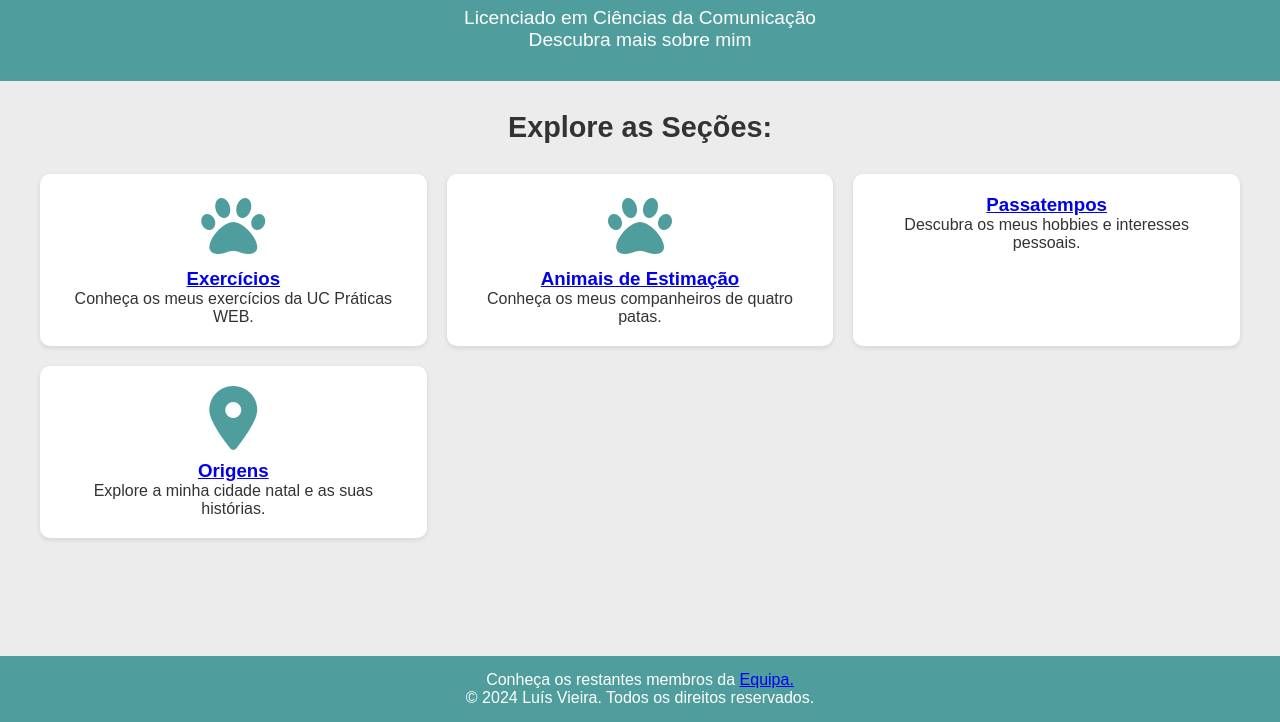
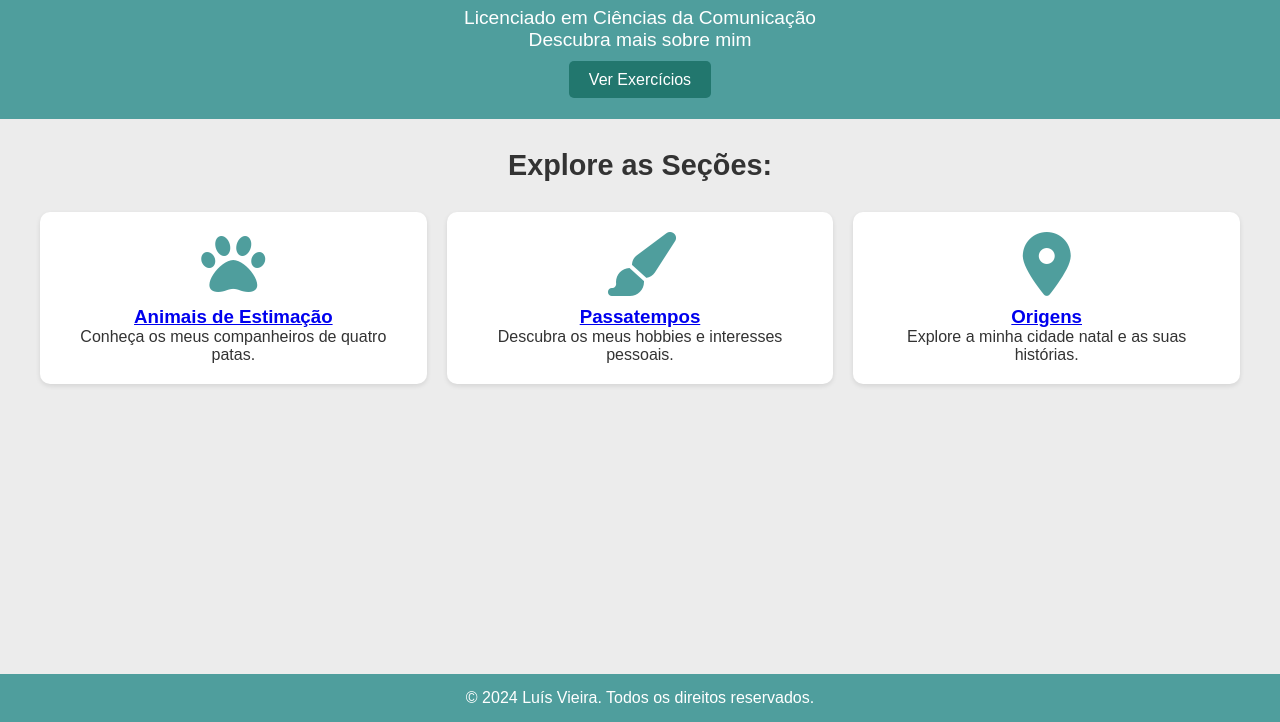
Before and after one commit to 2002062/Projeto-Luis, a plain HTML site: page index.html in a window 1280 px wide. Shown: the part 78-800 px from the top of the page. Drawn offline with Linux system fonts and the light colour scheme.

Commit message:
Update index.html

```diff
--- a/index.html
+++ b/index.html
@@ -17,7 +17,10 @@
         <div class="profile">
             <h1>Luís Vieira</h1>
             <p>Licenciado em Ciências da Comunicação<br>Descubra mais sobre mim</p>
-
+            <!-- Botão para aceder à página de exercícios -->
+            <div class="btn-exercicios">
+                <a href="exercicios/exercicios.html" class="btn">Ver Exercícios</a>
+            </div>
         </div>
     </header>
 
@@ -27,12 +30,6 @@
         <section class="cartoes">
             <h2>Explore as Seções:</h2>
             <div class="cartoes-container">
-                 <!-- Cartão: Exercícios -->
-                 <article class="cartao">
-                    <i class="fa-solid fa-paw"></i>
-                    <h3><a href="exercicios/exercicios.html">Exercícios</a></h3>
-                    <p>Conheça os meus exercícios da UC Práticas WEB.</p>
-                </article>
                 <!-- Cartão: Animais -->
                 <article class="cartao">
                     <i class="fa-solid fa-paw"></i>
@@ -41,7 +38,7 @@
                 </article>
                 <!-- Cartão: Passatempos -->
                 <article class="cartao">
-                    <i class="nature_people"></i>
+                    <i class="fa-solid fa-paint-brush"></i>
                     <h3><a href="passatempos/passatempos.html">Passatempos</a></h3>
                     <p>Descubra os meus hobbies e interesses pessoais.</p>
                 </article>
@@ -57,10 +54,6 @@
 
     <!-- Rodapé -->
     <footer class="footer">
-        <section class="section">
-            <p>Conheça os restantes membros da <a href="../equipa.html" target="_blank">Equipa.</a></p>
-            </div>
-        </section>
         <p>© 2024 Luís Vieira. Todos os direitos reservados.</p>
     </footer>
 </body>
```
